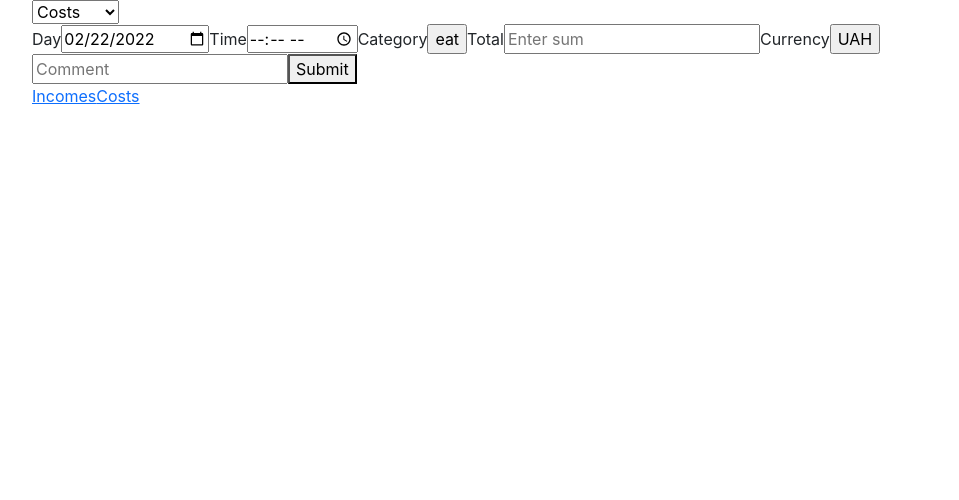
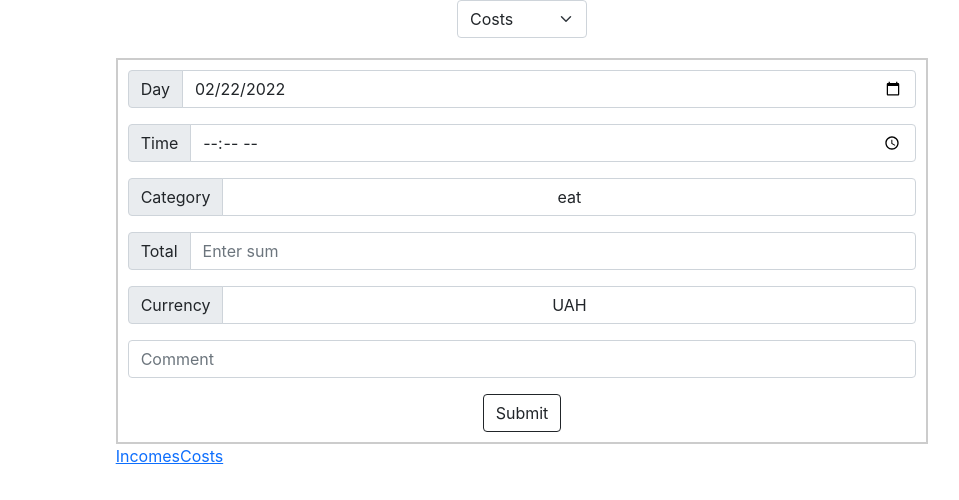
Before and after one commit to AnnaSobchenko/practicle_01_02_2022-react, a React (Create React App) app: page / in a window 1280 px wide. Shown: the top 500 px of the page, without its empty margins (118-1077 px from the left). Built offline with nearby package versions, Linux system fonts and the light colour scheme; no server answers.

Commit message:
bootstrap

```diff
--- a/package.json
+++ b/package.json
@@ -18,6 +18,7 @@
     "react-router-dom": "^5.3.0",
     "react-scripts": "5.0.0",
     "redux": "^4.1.2",
+    "styled-components": "^5.3.5",
     "web-vitals": "^2.1.4"
   },
   "scripts": {
--- a/src/App.jsx
+++ b/src/App.jsx
@@ -1,9 +1,8 @@
 import { useEffect } from "react";
-import { Container } from "react-bootstrap";
+import { Col, Container, Row, ThemeProvider } from "react-bootstrap";
 import { useDispatch } from "react-redux";
 import { Redirect } from "react-router-dom";
 import { Route, Switch } from "react-router-dom";
-// import "./App.css";
 import MainPage from "./components/MainPage/MainPage";
 import TransactionListPage from "./components/TransactionListPage/TransactionListPage";
 import { getTransactions } from "./redux/transactions/transactionsOperations";
@@ -16,8 +15,11 @@ const App = () => {
   }, [dispatch]);
 
   return (
-    <Container>
-    {/* <div className="App"> */}
+  //   <ThemeProvider
+  // breakpoints={[ 'md']}>
+    <Container >
+      <Row className="justify-content-md-center">
+        <Col md={10}>
           <Switch>
             <Route path="/transactions/:transType">
               <TransactionListPage />
@@ -27,8 +29,10 @@ const App = () => {
             </Route>
             <Redirect to="/" />
           </Switch>
-    {/* </div> */}
+        </Col>
+      </Row>
     </Container>
+    // </ThemeProvider>
   );
 };
 
--- /dev/null
+++ b/src/components/SelectTranstype/SelectTranstype.jsx
@@ -0,0 +1,17 @@
+import { SelectTranstypeStyled } from "./SelectTranstype.styled";
+
+const SelectTranstype = ({handleChangeTransType,transType}) => {
+  return (
+    <SelectTranstypeStyled
+      // htmlSize={2}
+      name="transType"
+      onChange={handleChangeTransType}
+      value={transType}
+    >
+      <option value="incomes">Incomes</option>
+      <option value="costs">Costs</option>
+    </SelectTranstypeStyled>
+  );
+};
+
+export default SelectTranstype;
--- /dev/null
+++ b/src/components/SelectTranstype/SelectTranstype.styled.js
@@ -0,0 +1,8 @@
+import { Form } from "react-bootstrap";
+import styled from "styled-components";
+
+export const SelectTranstypeStyled=styled(Form.Select)`
+width: 130px;
+margin: 0 auto;
+margin-bottom: 20px;
+`
--- a/src/components/TransactionForm/TransactionForm.jsx
+++ b/src/components/TransactionForm/TransactionForm.jsx
@@ -11,6 +11,9 @@ import {
   addIncomes,
   editTransaction,
 } from "../../redux/transactions/transactionsOperations";
+import { Col, Form, FormControl, InputGroup, Button } from "react-bootstrap";
+import SelectTranstype from "../SelectTranstype/SelectTranstype";
+import { FormStyled } from "./TransactionForm.styled";
 
 const initialForm = {
   date: "2022-02-22",
@@ -54,7 +57,7 @@ const TransactionForm = ({
   const handleSubmitTrans = (e) => {
     e.preventDefault();
     if (editingTransaction) {
-      dispatch(editTransaction({transType, transaction:form}))
+      dispatch(editTransaction({ transType, transaction: form }));
       setIsEdit(false);
     } else {
       transType === "costs" && dispatch(addCosts(form));
@@ -73,79 +76,74 @@ const TransactionForm = ({
   return (
     <Switch>
       <Route path={match.path} exact>
-        <select
-          name="transType"
-          onChange={handleChangeTransType}
-          value={transType}
-        >
-          <option value="incomes">Incomes</option>
-          <option value="costs">Costs</option>
-        </select>
-        <form onSubmit={handleSubmitTrans}>
-          <label>
-            Day
-            <input
+        <SelectTranstype
+          handleChangeTransType={handleChangeTransType}
+          transType={transType}
+        />
+
+        <FormStyled onSubmit={handleSubmitTrans}>
+          <InputGroup className="mb-3">
+            <InputGroup.Text>Day</InputGroup.Text>
+            <FormControl
               name="date"
               type="date"
               value={date}
               onChange={handleChangeForm}
             />
-          </label>
+          </InputGroup>
 
-          <label>
-            Time
-            <input
+          <InputGroup className="mb-3">
+            <InputGroup.Text>Time</InputGroup.Text>
+            <FormControl
               name="time"
               type="time"
               value={time}
               onChange={handleChangeForm}
             />
-          </label>
+          </InputGroup>
 
-          <label>
-            Category
-            <input
+          <InputGroup className="mb-3">
+            <InputGroup.Text>Category</InputGroup.Text>
+            <FormControl
               name="category"
               type="button"
               value={category}
               onClick={openCategoryList}
             />
-          </label>
+          </InputGroup>
 
-          <label>
-            Total
-            <input
+          <InputGroup className="mb-3">
+            <InputGroup.Text>Total</InputGroup.Text>
+            <FormControl
               name="total"
               type="text"
               placeholder="Enter sum"
               value={total}
               onChange={handleChangeForm}
             />
-          </label>
+          </InputGroup>
 
-          <label>
-            Currency
-            <input
+          <InputGroup className="mb-3">
+            <InputGroup.Text>Currency</InputGroup.Text>
+            <FormControl
               name="currency"
               type="button"
               value={currency}
               onClick={null}
             />
-          </label>
+          </InputGroup>
 
-          <label>
-            <input
+          <InputGroup className="mb-3">
+            <FormControl
               name="comment"
               type="text"
               placeholder="Comment"
               value={comment}
               onChange={handleChangeForm}
             />
-          </label>
-          <button className="submit" type="submit">
-            Submit
-          </button>
-        </form>
+          </InputGroup>
+          <Button variant="outline-dark" className="mx-auto d-block" as="input" type="submit" value="Submit" />
+        </FormStyled>
       </Route>
 
       <Route
--- /dev/null
+++ b/src/components/TransactionForm/TransactionForm.styled.js
@@ -0,0 +1,8 @@
+import { Button, Form } from "react-bootstrap";
+import styled from "styled-components";
+
+export const FormStyled=styled(Form)`
+margin: 0 auto;
+border: 2px solid #ccc;
+padding: 10px;
+`
```
Also changed, not shown: 1 other file (tests, documents, lock files or other folders). Lines whose indentation alone changed are shown as unchanged.
